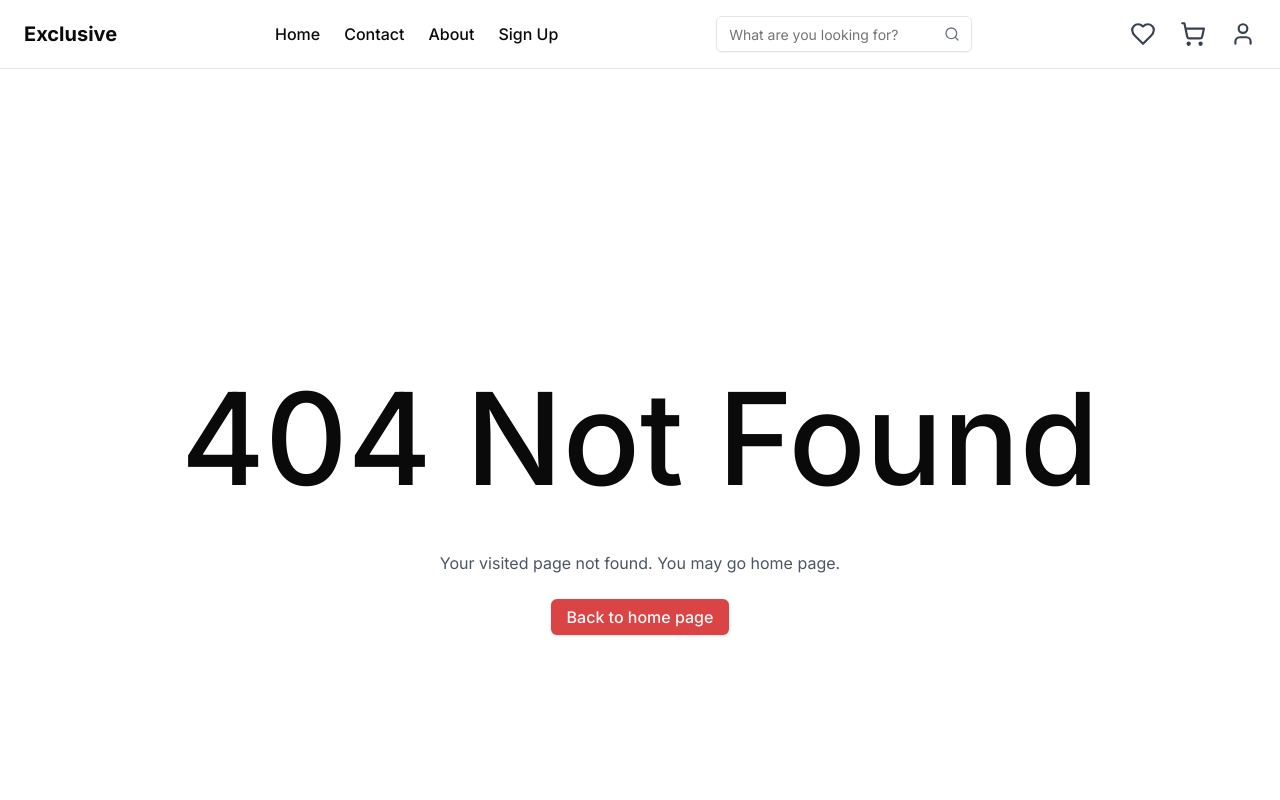
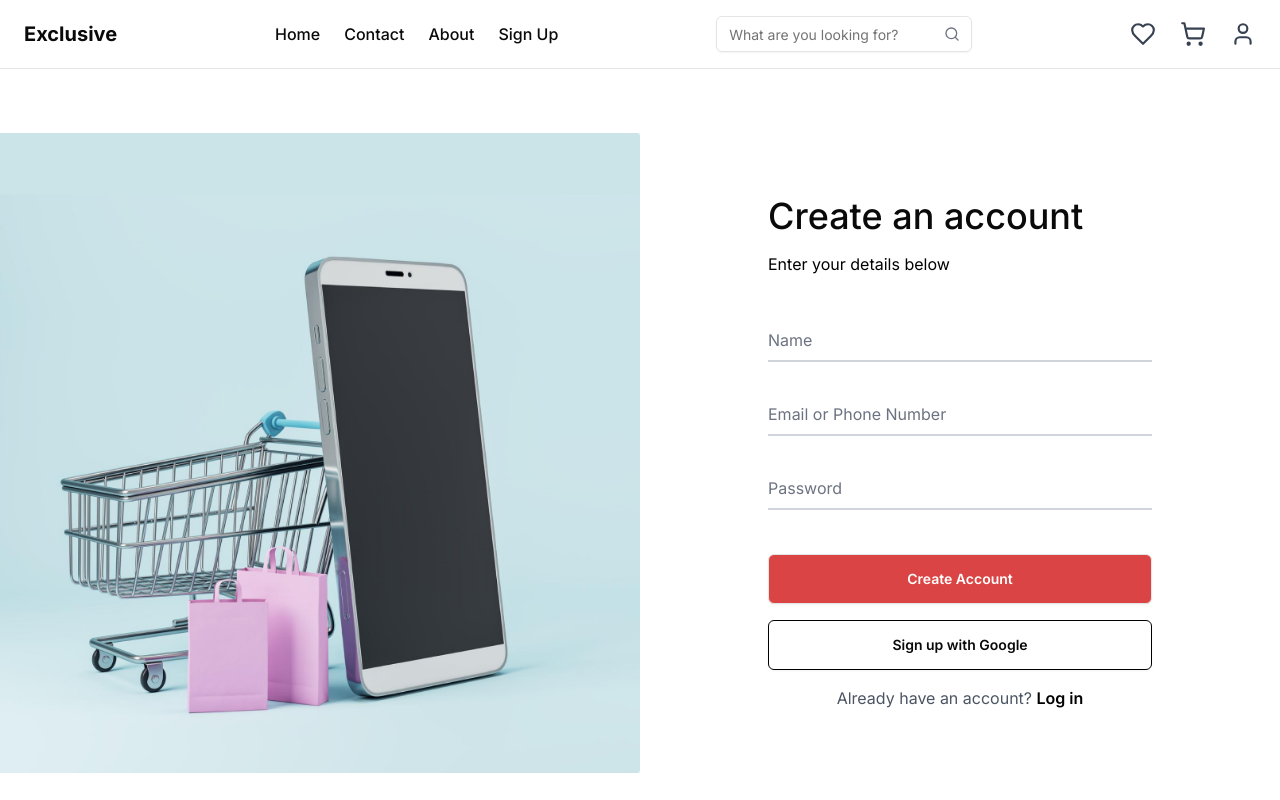
Before and after one commit to sjcode99/e-commerce, a Next.js app: page /sign-up in a window 1280 px wide. Before the commit this address had no page. Shown: the top 800 px of the page. Built offline with nearby package versions, Linux system fonts and the light colour scheme.

Commit message:
create the signIn and signUp page

```diff
--- /dev/null
+++ b/src/app/(auth)/layout.tsx
@@ -0,0 +1,23 @@
+import Image from "next/image";
+
+export default function Layout({
+  children,
+}: Readonly<{
+  children: React.ReactNode;
+}>) {
+  return (
+    <div className="flex flex-col md:flex-row my-16">
+      <div className="hidden md:flex items-center justify-center w-1/2 h-[80vh] bg-gray-100">
+        <Image
+          src="/images/auth-img.png"
+          alt="Shopping"
+          width={400}
+          height={400}
+          className="object-fill w-full h-full"
+        />
+      </div>
+
+      {children}
+    </div>
+  );
+}
--- /dev/null
+++ b/src/app/(auth)/sign-in/page.tsx
@@ -0,0 +1,52 @@
+import CustomButton from "@/components/Button";
+import { Button } from "@/components/ui/button";
+
+export default function SignIn() {
+  return (
+    <div className="flex flex-col justify-center items-center w-full md:w-1/2">
+      <div className="w-full max-w-sm">
+        <h2 className="text-4xl font-medium">Log in to Exclusive</h2>
+        <p className="text-black text-base mt-4 mb-10">Enter your details below</p>
+
+        <div className="relative z-0 w-full mb-7 group">
+          <input
+            type="email"
+            name="email"
+            id="floating_email"
+            className="block py-2.5 px-0 w-full text-medium text-gray-900 bg-transparent border-0 border-b-2 border-gray-300 appearance-none dark:text-white dark:border-gray-600 dark:focus:border-blue-500 focus:outline-none focus:ring-0 focus:border-blue-600 peer"
+            placeholder=" "
+          />
+          <label
+            htmlFor="floating_email"
+            className="peer-focus:font-medium absolute text-medium text-gray-500 dark:text-gray-400 duration-300 transform -translate-y-6 scale-75 top-3 -z-10 origin-[0] peer-focus:start-0 rtl:peer-focus:translate-x-1/4 rtl:peer-focus:left-auto peer-focus:text-blue-600 peer-focus:dark:text-blue-500 peer-placeholder-shown:scale-100 peer-placeholder-shown:translate-y-0 peer-focus:scale-75 peer-focus:-translate-y-6"
+          >
+            Email or Phone Number
+          </label>
+        </div>
+        <div className="relative z-0 w-full mb-7 group">
+          <input
+            type="password"
+            name="password"
+            id="floating_pswd"
+            className="block py-2.5 px-0 w-full text-medium text-gray-900 bg-transparent border-0 border-b-2 border-gray-300 appearance-none dark:text-white dark:border-gray-600 dark:focus:border-blue-500 focus:outline-none focus:ring-0 focus:border-blue-600 peer"
+            placeholder=" "
+          />
+          <label
+            htmlFor="floating_pswd"
+            className="peer-focus:font-medium absolute text-medium text-gray-500 dark:text-gray-400 duration-300 transform -translate-y-6 scale-75 top-3 -z-10 origin-[0] peer-focus:start-0 rtl:peer-focus:translate-x-1/4 rtl:peer-focus:left-auto peer-focus:text-blue-600 peer-focus:dark:text-blue-500 peer-placeholder-shown:scale-100 peer-placeholder-shown:translate-y-0 peer-focus:scale-75 peer-focus:-translate-y-6"
+          >
+            Password
+          </label>
+        </div>
+
+        <div className="flex justify-between items-center">
+          <CustomButton text="Login" size="small" bgColor={true} />
+          <Button variant={"link"} className="text-[#DB4444] mt-4">
+            Forgot Password?
+          </Button>
+          {/* <CustomButton text="Forgot Password?" size="small" bgColor={false} /> */}
+        </div>
+      </div>
+    </div>
+  );
+}
--- /dev/null
+++ b/src/app/(auth)/sign-up/page.tsx
@@ -0,0 +1,68 @@
+import CustomButton from "@/components/Button";
+
+export default function SignUp() {
+  return (
+    <div className="flex flex-col justify-center items-center w-full md:w-1/2">
+      <div className="w-full max-w-sm">
+        <h2 className="text-4xl font-medium">Create an account</h2>
+        <p className="text-black text-base mt-4 mb-10">Enter your details below</p>
+
+        <div className="relative z-0 w-full mb-7 group">
+          <input
+            type="text"
+            name="floating_name"
+            id="floating_name"
+            className="block py-2.5 px-0 w-full text-medium text-gray-900 bg-transparent border-0 border-b-2 border-gray-300 appearance-none dark:text-white dark:border-gray-600 dark:focus:border-blue-500 focus:outline-none focus:ring-0 focus:border-blue-600 peer"
+            placeholder=" "
+          />
+          <label
+            htmlFor="floating_name"
+            className="peer-focus:font-medium absolute text-medium text-gray-500 dark:text-gray-400 duration-300 transform -translate-y-6 scale-75 top-3 -z-10 origin-[0] peer-focus:start-0 rtl:peer-focus:translate-x-1/4 rtl:peer-focus:left-auto peer-focus:text-blue-600 peer-focus:dark:text-blue-500 peer-placeholder-shown:scale-100 peer-placeholder-shown:translate-y-0 peer-focus:scale-75 peer-focus:-translate-y-6"
+          >
+            Name
+          </label>
+        </div>
+        <div className="relative z-0 w-full mb-7 group">
+          <input
+            type="email"
+            name="floating_email"
+            id="floating_email"
+            className="block py-2.5 px-0 w-full text-medium text-gray-900 bg-transparent border-0 border-b-2 border-gray-300 appearance-none dark:text-white dark:border-gray-600 dark:focus:border-blue-500 focus:outline-none focus:ring-0 focus:border-blue-600 peer"
+            placeholder=" "
+          />
+          <label
+            htmlFor="floating_email"
+            className="peer-focus:font-medium absolute text-medium text-gray-500 dark:text-gray-400 duration-300 transform -translate-y-6 scale-75 top-3 -z-10 origin-[0] peer-focus:start-0 rtl:peer-focus:translate-x-1/4 rtl:peer-focus:left-auto peer-focus:text-blue-600 peer-focus:dark:text-blue-500 peer-placeholder-shown:scale-100 peer-placeholder-shown:translate-y-0 peer-focus:scale-75 peer-focus:-translate-y-6"
+          >
+            Email or Phone Number
+          </label>
+        </div>
+        <div className="relative z-0 w-full mb-7 group">
+          <input
+            type="password"
+            name="floating_pswd"
+            id="floating_pswd"
+            className="block py-2.5 px-0 w-full text-medium text-gray-900 bg-transparent border-0 border-b-2 border-gray-300 appearance-none dark:text-white dark:border-gray-600 dark:focus:border-blue-500 focus:outline-none focus:ring-0 focus:border-blue-600 peer"
+            placeholder=" "
+          />
+          <label
+            htmlFor="floating_pswd"
+            className="peer-focus:font-medium absolute text-medium text-gray-500 dark:text-gray-400 duration-300 transform -translate-y-6 scale-75 top-3 -z-10 origin-[0] peer-focus:start-0 rtl:peer-focus:translate-x-1/4 rtl:peer-focus:left-auto peer-focus:text-blue-600 peer-focus:dark:text-blue-500 peer-placeholder-shown:scale-100 peer-placeholder-shown:translate-y-0 peer-focus:scale-75 peer-focus:-translate-y-6"
+          >
+            Password
+          </label>
+        </div>
+
+        <CustomButton text="Create Account" size="" bgColor={true} />
+        <CustomButton text="Sign up with Google" size="" bgColor={false} />
+
+        <p className="text-center text-gray-600 mt-4">
+          Already have an account?{" "}
+          <a href="/sign-in" className="text-black font-semibold">
+            Log in
+          </a>
+        </p>
+      </div>
+    </div>
+  );
+}
--- a/src/components/banner.tsx
+++ b/src/components/banner.tsx
@@ -1,4 +1,3 @@
-
 "use client";
 import { useEffect, useState } from "react";
 import { Button } from "./ui/button";
@@ -35,7 +34,7 @@ export default function Banner() {
   }, []);
 
   return (
-    <section className="relative bg-black text-white p-12 rounded-lg flex items-center mb-8">
+    <section className="relative bg-black text-white px-12 py-6 rounded-lg flex items-center mb-8 justify-between">
       {/* Left Section: Text & Timer */}
       <div className="w-1/2">
         <span className="text-green-500 font-semibold">Categories</span>
@@ -43,22 +42,10 @@ export default function Banner() {
           Enhance Your Music Experience
         </h2>
         <div className="flex space-x-4 mt-6">
-          <div className="flex flex-col items-center bg-white text-black px-4 py-2 rounded-lg">
-            <span className="text-xl font-bold">{timeLeft.hours}</span>
-            <span className="text-sm">Hours</span>
-          </div>
-          <div className="flex flex-col items-center bg-white text-black px-4 py-2 rounded-lg">
-            <span className="text-xl font-bold">{timeLeft.days}</span>
-            <span className="text-sm">Days</span>
-          </div>
-          <div className="flex flex-col items-center bg-white text-black px-4 py-2 rounded-lg">
-            <span className="text-xl font-bold">{timeLeft.minutes}</span>
-            <span className="text-sm">Minutes</span>
-          </div>
-          <div className="flex flex-col items-center bg-white text-black px-4 py-2 rounded-lg">
-            <span className="text-xl font-bold">{timeLeft.seconds}</span>
-            <span className="text-sm">Seconds</span>
-          </div>
+          <TimerClock time={timeLeft.hours} text={"Hours"} />
+          <TimerClock time={timeLeft.days} text={"Days"} />
+          <TimerClock time={timeLeft.minutes} text={"Minutes"} />
+          <TimerClock time={timeLeft.seconds} text={"Seconds"} />
         </div>
         <Button className="mt-6 bg-green-500 text-white px-6 py-2 rounded-lg hover:bg-green-600">
           Buy Now!
@@ -66,13 +53,22 @@ export default function Banner() {
       </div>
 
       {/* Right Section: Image */}
-      <div className="w-1/2 flex justify-end">
+      <div className="flex justify-end">
         <img
           src="/images/jbl-speaker.png"
           alt="JBL Speaker"
-          className="w-3/4 object-contain"
+          className="w-full object-contain"
         />
       </div>
     </section>
   );
 }
+
+function TimerClock({ time, text }: { time: number; text: string }) {
+  return (
+    <div className="flex flex-col items-center bg-white text-black px-4 py-2 rounded-[50%]">
+      <span className="text-xl font-bold">{time}</span>
+      <span className="text-sm">{text}</span>
+    </div>
+  );
+}
```
Also changed, not shown: public/images/auth-img.png (added).
